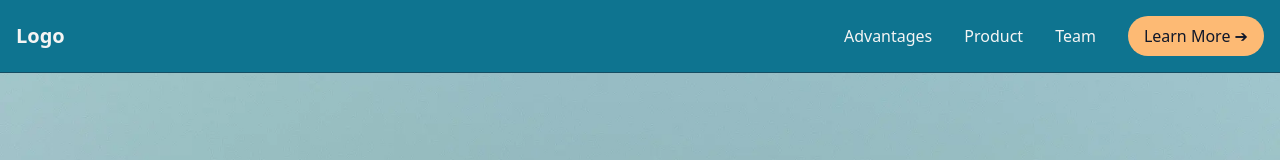
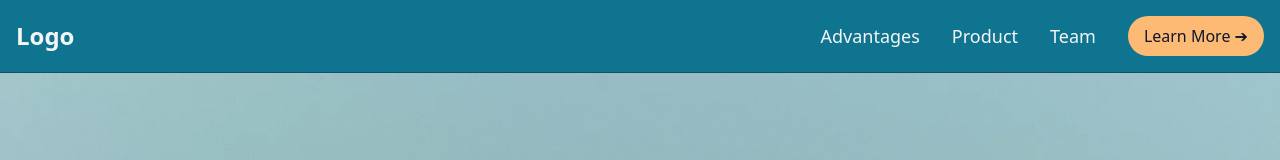
Before and after one commit to vlysium/13c.02.02.designing-with-frameworks, a plain HTML site: page index.html in a window 1280 px wide. Shown: the top 160 px of the page. Drawn offline with nearby package versions, Linux system fonts and the light colour scheme.

Commit message:
nav item sizing

```diff
--- a/index.html
+++ b/index.html
@@ -46,11 +46,11 @@
     <div class="sticky top-0 bg-cyan-700 border-b border-cyan-900">
       <nav class="flex justify-between gap-x-8 p-4 items-center overflow-x-auto max-w-screen-xl mx-auto">
         <!-- Menu component layout -->
-        <a href="index.html" class="text-stone-100 text-xl font-semibold hover:underline">Logo</a>
+        <a href="index.html" class="text-stone-100 text-2xl font-semibold hover:underline">Logo</a>
         <ul class="flex justify-between gap-x-8 ml-auto">
-          <li><a href="#advantages" class="text-stone-100 hover:underline">Advantages</a></li>
-          <li><a href="#product" class="text-stone-100 hover:underline">Product</a></li>
-          <li><a href="#team" class="text-stone-100 hover:underline">Team</a></li>
+          <li><a href="#advantages" class="text-stone-100 hover:underline text-lg">Advantages</a></li>
+          <li><a href="#product" class="text-stone-100 hover:underline text-lg">Product</a></li>
+          <li><a href="#team" class="text-stone-100 hover:underline text-lg">Team</a></li>
         </ul>
         <button
           type="button"
```
